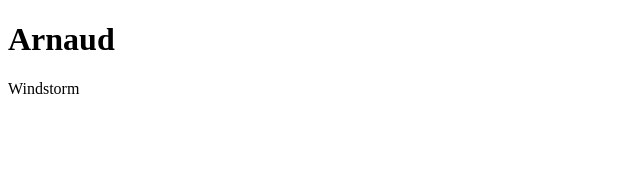
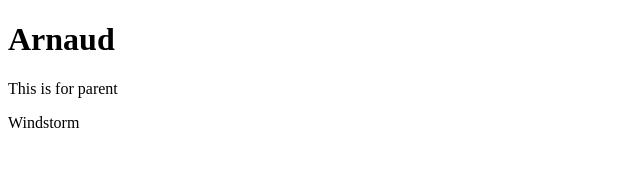
Before and after one commit to Arnaud-Chane/angular-tour-of-heroes, an Angular app: page / in a window 1280 px wide. Shown: the top 182 px of the page, without its empty margins (0-640 px from the left). Built offline with nearby package versions, Linux system fonts and the light colour scheme.

Commit message:
Adding variable forParent and forChild & Adding input inside html parent & adding input inside ts Hero ts

```diff
--- a/src/app/app.component.html
+++ b/src/app/app.component.html
@@ -1,2 +1,3 @@
 <h1>{{title}}</h1>
-<app-heroes></app-heroes>
+<p>{{forParent}}</p>
+<app-heroes [inputFromParent]="forChild"></app-heroes>
--- a/src/app/app.component.ts
+++ b/src/app/app.component.ts
@@ -10,5 +10,7 @@ import { HeroesComponent } from './heroes/heroes.component';
   styleUrl: './app.component.scss'
 })
 export class AppComponent {
-  title = 'Arnaud';
+  title: string = 'Arnaud';
+  forParent: string = "This is for parent";
+  forChild: string = "This is for child";
 }
--- a/src/app/heroes/heroes.component.ts
+++ b/src/app/heroes/heroes.component.ts
@@ -1,4 +1,4 @@
-import { Component } from '@angular/core';
+import { Component, Input, OnInit } from '@angular/core';
 
 @Component({
   standalone: true,
@@ -6,6 +6,11 @@ import { Component } from '@angular/core';
   templateUrl: './heroes.component.html',
   styleUrls: ['./heroes.component.scss']
 })
-export class HeroesComponent {
-  hero = "Windstorm";
+export class HeroesComponent implements OnInit {
+  hero: string = "Windstorm";
+
+  @Input() inputFromParent: string = "";
+  constructor() { }
+  ngOnInit(): void {
+  }
 }
```
